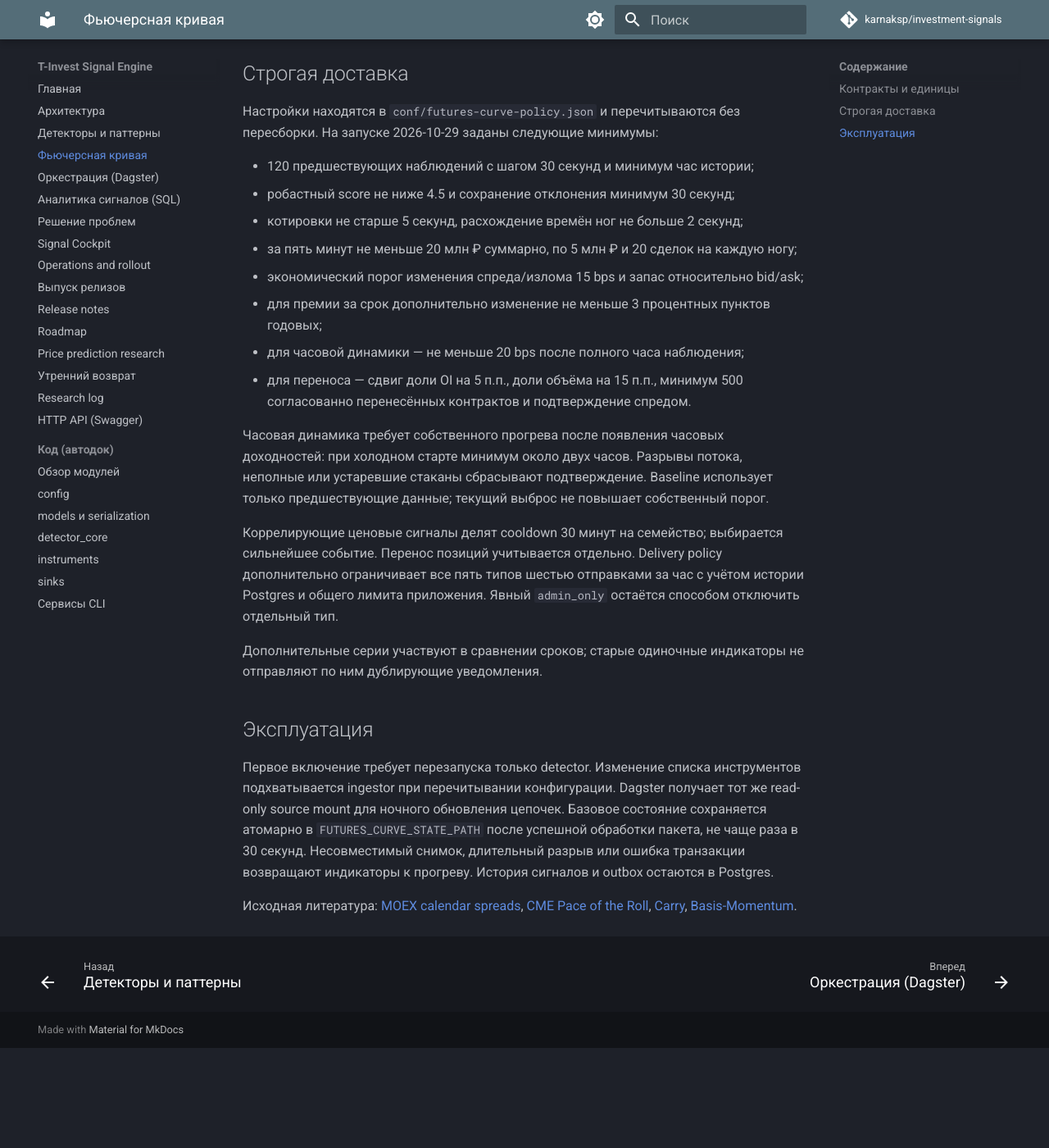
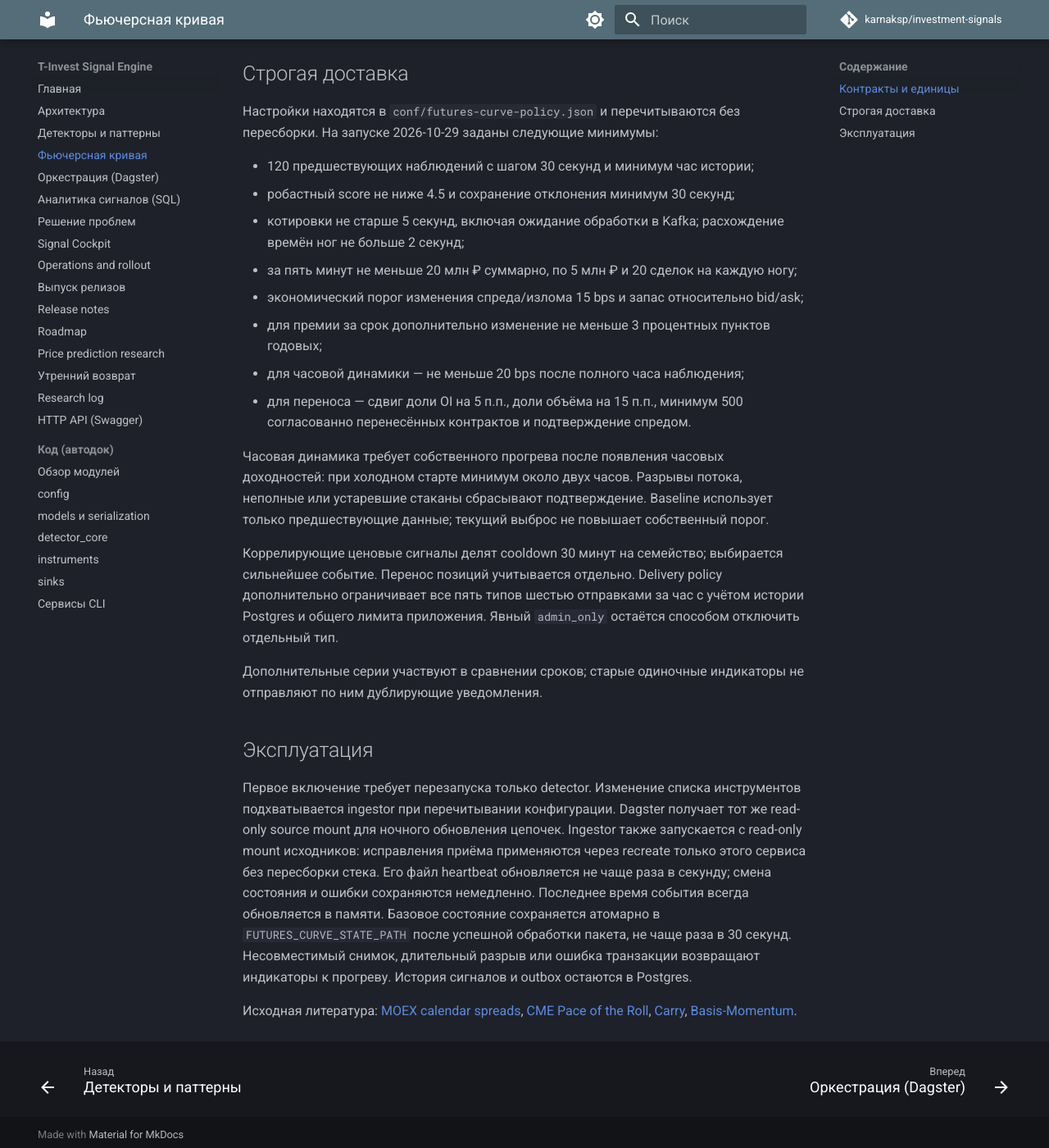
Before and after one commit to karnaksp/investment-signals, an MkDocs documentation site: the page built from docs/futures-curve.md, in a window 1280 px wide and 1400 px high, scrolled down 1139 px. Shown: the whole window at 82% size. Built offline with MkDocs 1.6.1 and Material for MkDocs 9.7.7, drawn with Linux system fonts in a browser that asks for light colours; comment, search, counter and statistics services are not loaded; before the commit the page ends 2417 px from its top, so only the background shows below that.

Commit message:
fix: enforce curve freshness at processing time

```diff
--- a/docker-compose.yml
+++ b/docker-compose.yml
@@ -183,8 +183,10 @@
       - .env
     environment:
       PROTO_DIR: /app/proto
+      PYTHONPATH: /app/live-src
     volumes:
       - ./conf:/app/conf:ro
+      - ./src:/app/live-src:ro
     command: ["tinvest-raw-stream"]
     restart: unless-stopped
 
--- a/docs/futures-curve.md
+++ b/docs/futures-curve.md
@@ -40,7 +40,8 @@
 
 - 120 предшествующих наблюдений с шагом 30 секунд и минимум час истории;
 - робастный score не ниже 4.5 и сохранение отклонения минимум 30 секунд;
-- котировки не старше 5 секунд, расхождение времён ног не больше 2 секунд;
+- котировки не старше 5 секунд, включая ожидание обработки в Kafka;
+  расхождение времён ног не больше 2 секунд;
 - за пять минут не меньше 20 млн ₽ суммарно, по 5 млн ₽ и 20 сделок на каждую ногу;
 - экономический порог изменения спреда/излома 15 bps и запас относительно bid/ask;
 - для премии за срок дополнительно изменение не меньше 3 процентных пунктов годовых;
@@ -67,6 +68,10 @@
 Первое включение требует перезапуска только detector. Изменение списка
 инструментов подхватывается ingestor при перечитывании конфигурации.
 Dagster получает тот же read-only source mount для ночного обновления цепочек.
+Ingestor также запускается с read-only mount исходников: исправления приёма
+применяются через recreate только этого сервиса без пересборки стека.
+Его файл heartbeat обновляется не чаще раза в секунду; смена состояния и ошибки
+сохраняются немедленно. Последнее время события всегда обновляется в памяти.
 Базовое состояние сохраняется атомарно в `FUTURES_CURVE_STATE_PATH`
 после успешной обработки пакета, не чаще раза в 30 секунд. Несовместимый
 снимок, длительный разрыв или ошибка транзакции возвращают индикаторы
```
Also changed, not shown: docs/release_notes.md (+5 -0 lines), 2 other files.
